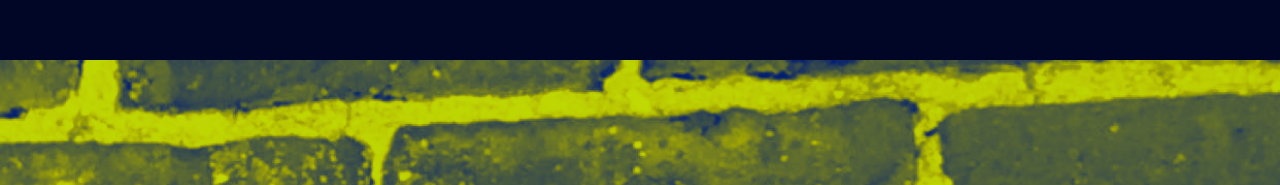
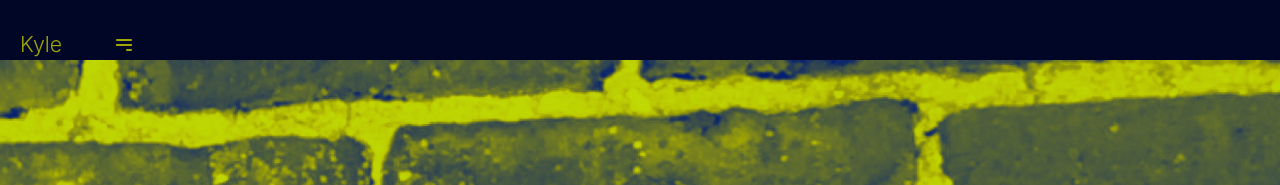
Before and after one commit to kalm42/kylemelton.dev, a Gatsby site: page / in a window 1280 px wide. Shown: the top 185 px of the page. Built offline with nearby package versions, Linux system fonts and the light colour scheme; Gatsby itself is replaced by a stand-in of ours; a web font is replaced by a local one.

Commit message:
feat: Add title

```diff
--- a/src/components/header.js
+++ b/src/components/header.js
@@ -70,14 +70,25 @@ const MobileHeader = styled.header`
   grid-template-columns: 100px 1fr;
   align-items: center;
 `
+
+const Title = styled.h1`
+  margin: 0;
+  padding-left: 20px;
+  font-size: var(--font-size-2);
+  font-weight: 300;
+
+  a {
+    text-decoration: none;
+    color: var(--lightaccent);
+  }
+`
+
 const Header = ({ siteTitle }) => (
   <MobileHeader>
     <div>
-      <h1>
-        <Link>
-          {siteTitle}
-        </Link>
-      </h1>
+      <Title>
+        <Link to="/">{siteTitle}</Link>
+      </Title>
     </div>
     <Hamburger>
       <span />
```
